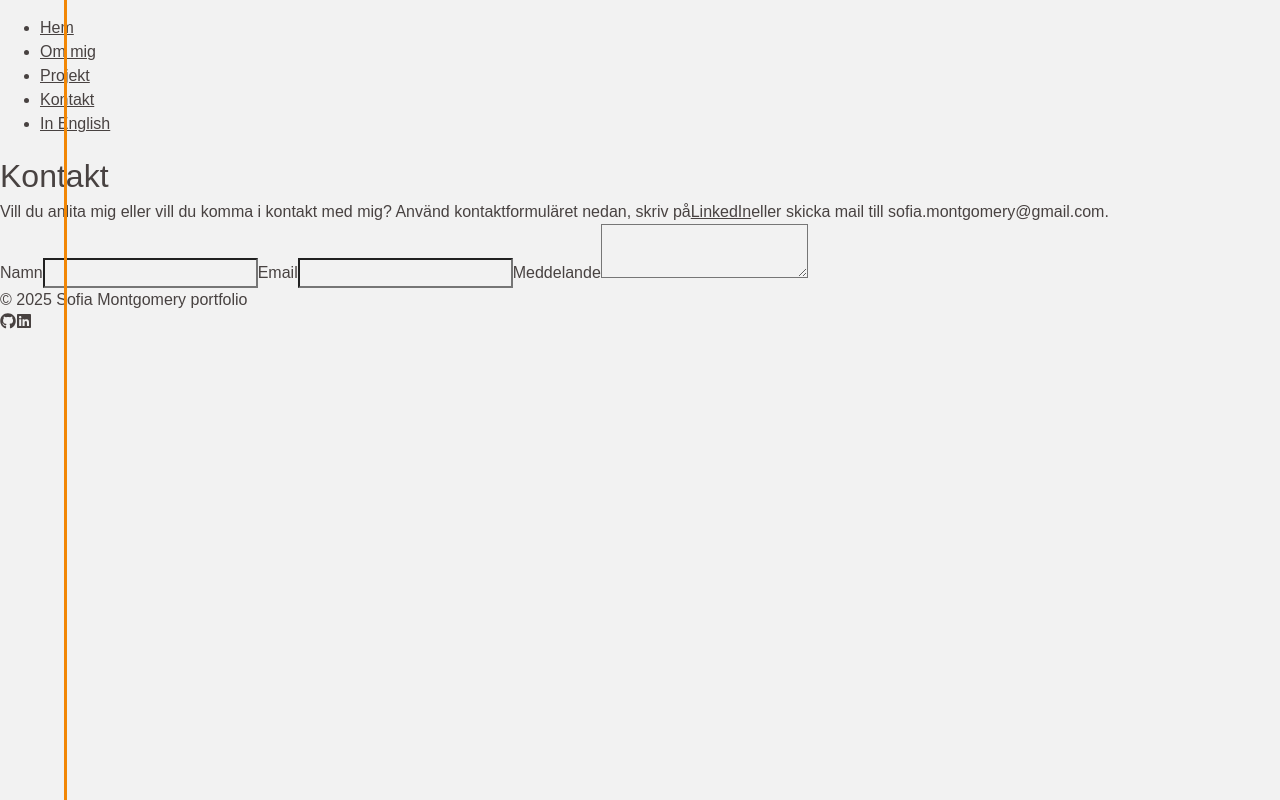
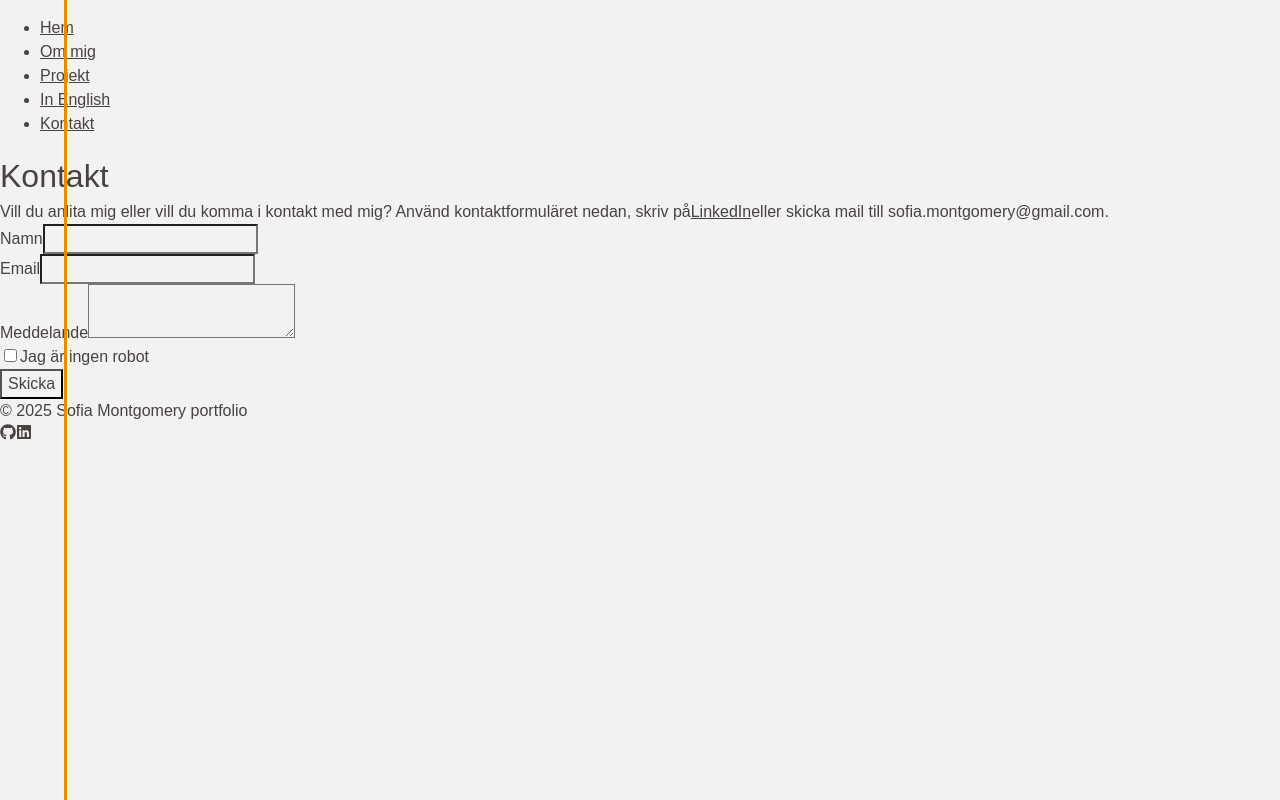
Before and after one commit to fiamont/new-portfolio, a React (Vite) app: page /contact in a window 1280 px wide. Built offline with nearby package versions, Linux system fonts and the light colour scheme; a web font is replaced by a local one.

Commit message:
edit contactForm, removed button-component

```diff
--- a/src/components/features/Contact/ContactForm.jsx
+++ b/src/components/features/Contact/ContactForm.jsx
@@ -1,18 +1,52 @@
-import { StyledForm } from "./ContactForm.styles";
+import {
+  StyledForm,
+  StyledLabel,
+  StyledInput,
+  StyledTextarea,
+} from "./ContactForm.styles";
 
-function ContactForm() {
+const ContactForm = () => {
   return (
     <div>
-      <form action="">
-        <label>Namn</label>
-        <input type="text" />
-        <label>Email</label>
-        <input type="text" />
-        <label>Meddelande</label>
-        <textarea></textarea>
-      </form>
+      <StyledForm action="" autoComplete="on">
+        <div>
+          <StyledLabel htmlFor="name">Namn</StyledLabel>
+          <StyledInput type="text" id="name" name="name" autoComplete="name" />
+        </div>
+        <div>
+          <StyledLabel htmlFor="email">Email</StyledLabel>
+          <StyledInput
+            type="email"
+            id="email"
+            name="email"
+            autoComplete="email"
+          />
+        </div>
+        <div>
+          <StyledLabel htmlFor="message">Meddelande</StyledLabel>
+          <StyledTextarea
+            id="message"
+            name="message"
+            autoComplete="off"
+          ></StyledTextarea>
+        </div>
+        <div>
+          <label htmlFor="robotCheck">
+            <input
+              type="checkbox"
+              id="robotCheck"
+              name="robotCheck"
+              autoComplete="off"
+            />
+            Jag är ingen robot
+          </label>
+        </div>
+        <div>
+          <button type="submit">Skicka</button>
+        </div>
+      </StyledForm>
     </div>
   );
-}
+};
 
 export default ContactForm;
--- a/src/components/features/Contact/ContactForm.styles.js
+++ b/src/components/features/Contact/ContactForm.styles.js
@@ -1,3 +1,9 @@
 import styled from "styled-components";
 
 export const StyledForm = styled.form``;
+
+export const StyledLabel = styled.label``;
+
+export const StyledInput = styled.input``;
+
+export const StyledTextarea = styled.textarea``;
--- a/src/components/index.js
+++ b/src/components/index.js
@@ -14,5 +14,4 @@ export { default as Layout } from "./layout/Layout.jsx";
 export { default as VerticalLine } from "./layout/VerticalLine.jsx";
 
 // ui
-export { default as Button } from "./ui/Button.jsx";
 export { default as TextBox } from "./ui/TextBox.jsx";
--- a/src/components/layout/Navbar/Navbar.jsx
+++ b/src/components/layout/Navbar/Navbar.jsx
@@ -14,10 +14,10 @@ const Navbar = () => {
           <NavLink to="/projects">Projekt</NavLink>
         </NavItem>
         <NavItem>
-          <NavLink to="/contact">Kontakt</NavLink>
+          <NavLink to="/inEnglish">In English</NavLink>
         </NavItem>
         <NavItem>
-          <NavLink to="/inEnglish">In English</NavLink>
+          <NavLink to="/contact">Kontakt</NavLink>
         </NavItem>
       </NavList>
     </StyledNavbar>
--- a/src/components/ui/Button.jsx
+++ /dev/null
@@ -1,9 +0,0 @@
-function Button() {
-  return (
-    <>
-      <button>Klick me!</button>
-    </>
-  );
-}
-
-export default Button;
--- a/src/components/ui/TextBox.jsx
+++ b/src/components/ui/TextBox.jsx
@@ -3,7 +3,7 @@ const StyledDiv = styled.div``;
 
 const TextBox = ({ children }) => {
   return (
-    <StyledDiv className="text-box">
+    <StyledDiv>
       <p>{children}</p>
     </StyledDiv>
   );
```
